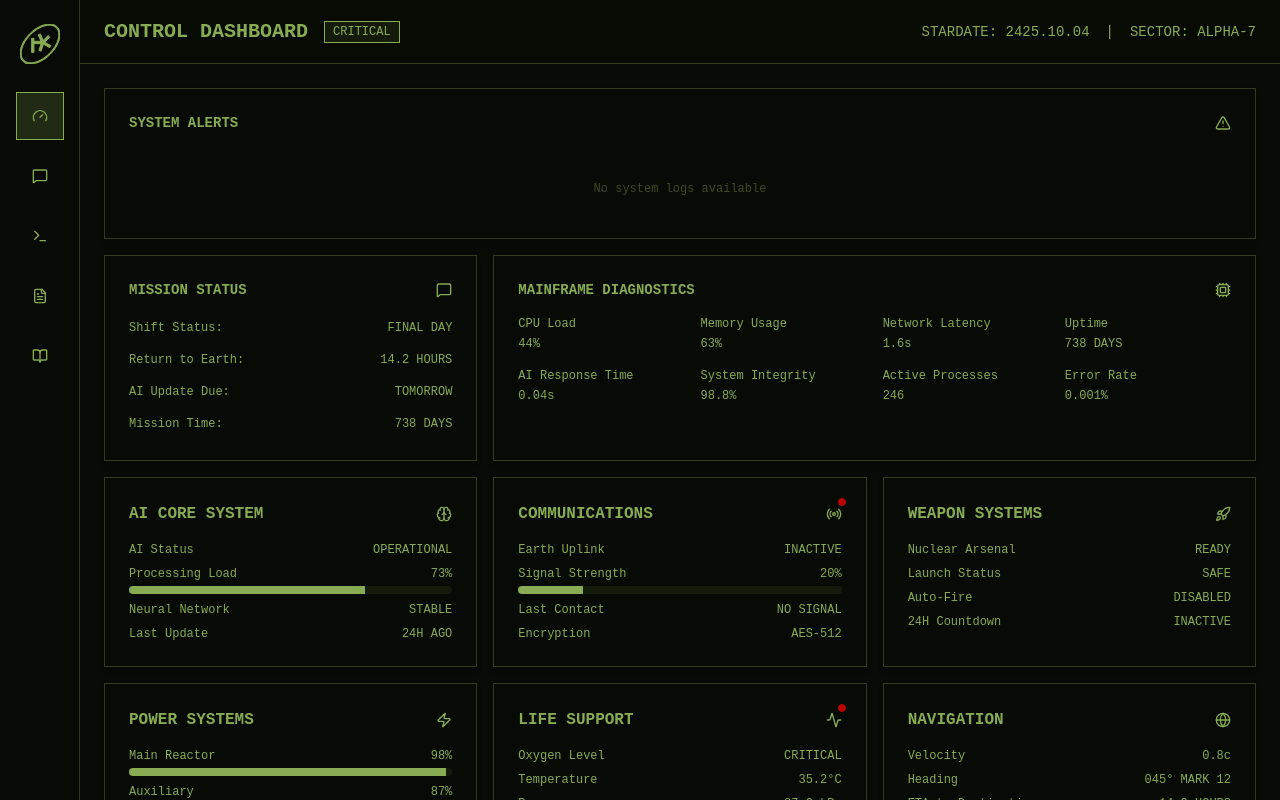
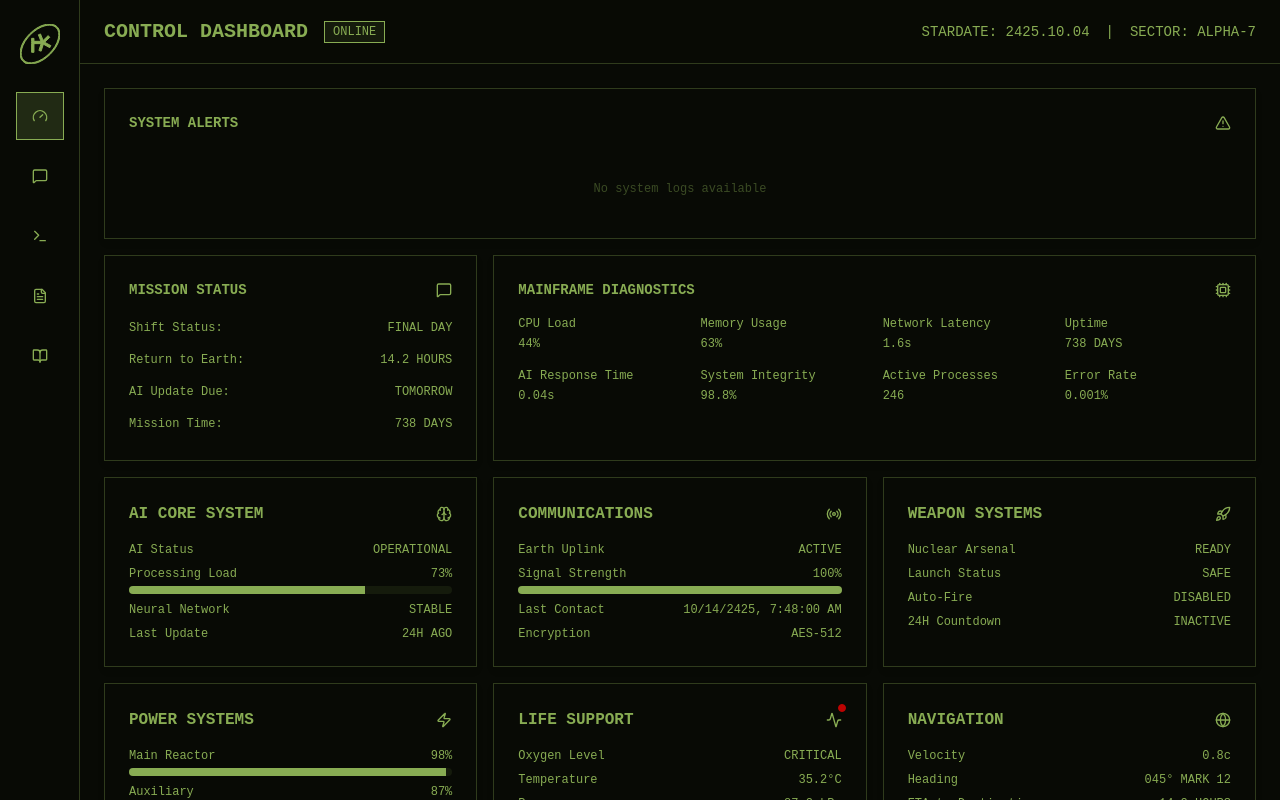
Before and after one commit to tonik/space, a React (Vite) app: page / in a window 1280 px wide. Built offline with nearby package versions, Linux system fonts and the light colour scheme.

Commit message:
feat: system metrics generation

```diff
--- a/src/state/game.ts
+++ b/src/state/game.ts
@@ -38,12 +38,9 @@ function generateSystemMetrics(
         },
         {
           label: "Last Contact",
-          value:
-            status === "critical" || status === "offline"
-              ? "NO SIGNAL"
-              : status === "degraded"
-                ? "4.7 HOURS"
-                : "2.3 HOURS",
+          value: new Date(
+            INITIAL_CURRENT_DATE.getTime() - 15 * 60 * 1000,
+          ).toLocaleString(),
         },
         {
           label: "Encryption",
@@ -214,16 +211,24 @@ function generateSystemMetrics(
     case "defensive": {
       const shieldStatus =
         status === "offline"
-          ? "OFFLINE"
+          ? "DISABLED"
           : status === "degraded"
-            ? "DEGRADED"
-            : "ONLINE";
+            ? "WEAK"
+            : status === "critical"
+              ? "FAILING"
+              : status === "compromised"
+                ? "COMPROMISED"
+                : "NOMINAL";
       const shieldIntegrity =
         status === "offline"
           ? 0
           : status === "degraded"
             ? Math.round(adjustedIntegrity * 0.6)
-            : adjustedIntegrity;
+            : status === "critical"
+              ? Math.round(adjustedIntegrity * 0.3)
+              : status === "compromised"
+                ? Math.round(adjustedIntegrity * 0.4)
+                : adjustedIntegrity;
 
       return [
         {
@@ -432,8 +437,8 @@ const initialContext: GameContext = {
   systems: {
     communications: {
       integrity: 100,
-      status: "critical",
-      metrics: generateSystemMetrics("communications", "critical", 100),
+      status: "online",
+      metrics: generateSystemMetrics("communications", "online", 100),
     },
     navigation: {
       integrity: 100,
```
